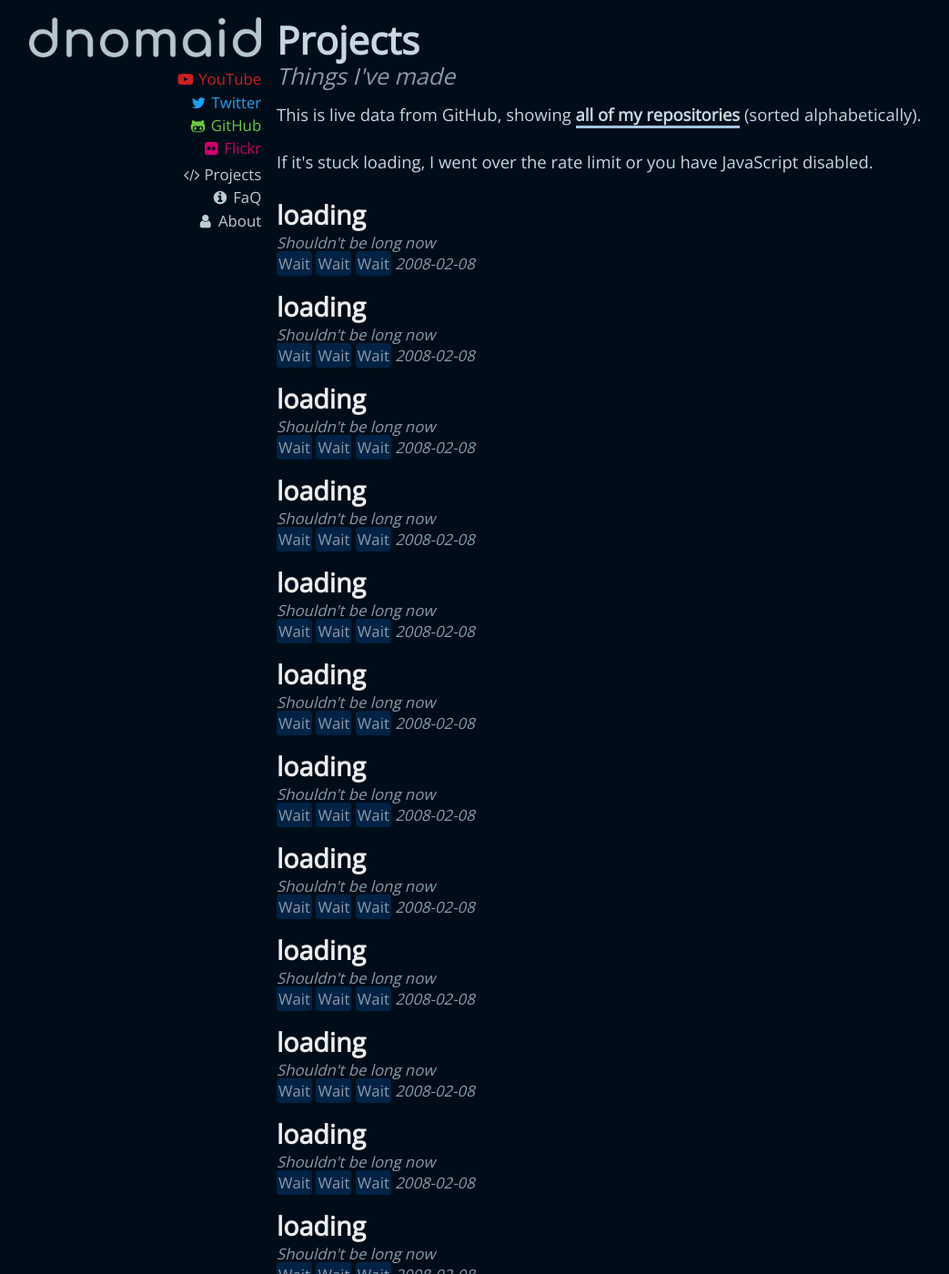
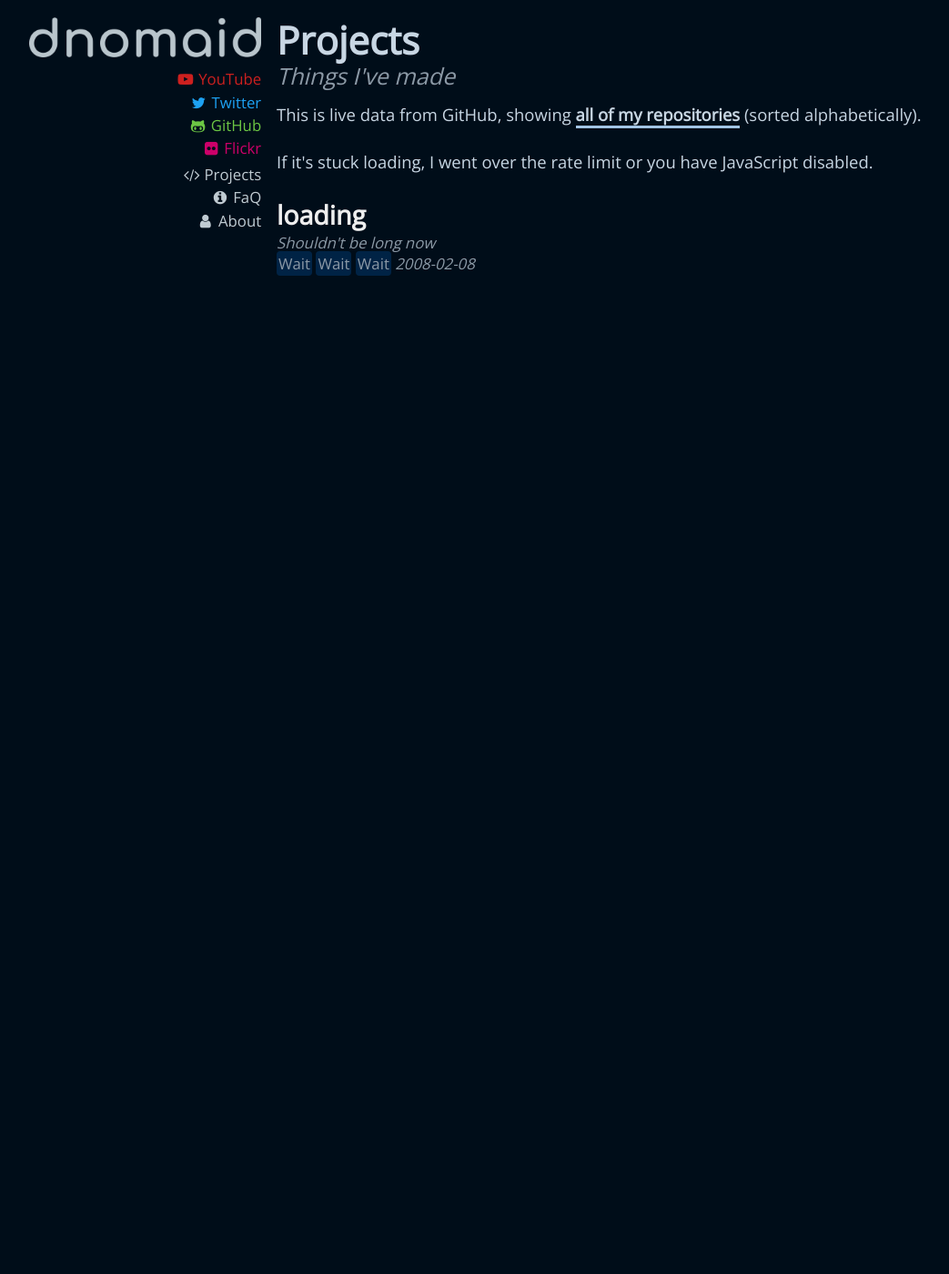
Before and after one commit to tomfishemoji/tomfishemoji.github.io, a Jekyll site: the page built from projects.html, in a window 1280 px wide and 1400 px high. Shown: the whole window at 91% size, without its empty margins (84-1127 px from the left). Built offline with Jekyll 4.4.1, drawn with Linux system fonts in a browser that asks for light colours; nearby versions of some CDN libraries; some web fonts are replaced; some of the changed text lies outside the part shown.

Commit message:
Update projects.html

```diff
--- a/projects.html
+++ b/projects.html
@@ -14,10 +14,8 @@ scripts: <script src="https://ajax.googleapis.com/ajax/libs/jquery/3.2.1/jquery.
 
 <div id="github-results" style="margin-bottom: 16px;">
   <div>
-    {% for i in (1..50) %}
-      <h2 class="invert">loading</h2>
-      <h4 style="font-size: 1em;">Shouldn't be long now</h4>
-      <h4 style="font-size: 1em;"><span class="button">Wait</span>  <span class="button">Wait</span>  <span class="button">Wait</span>   2008-02-08</h4>
-    {% endfor %}
+     <h2 class="invert">loading</h2>
+     <h4 style="font-size: 1em;">Shouldn't be long now</h4>
+     <h4 style="font-size: 1em;"><span class="button">Wait</span>  <span class="button">Wait</span>  <span class="button">Wait</span>   2008-02-08</h4>
   </div>
 </div>
```
